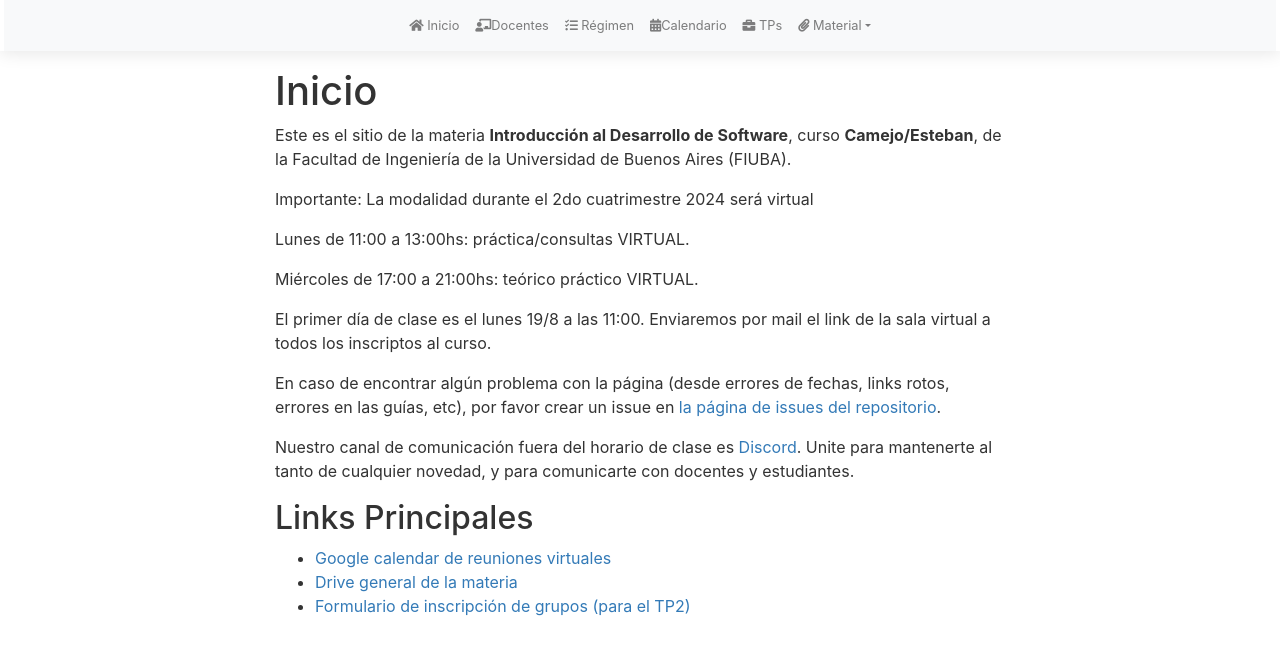
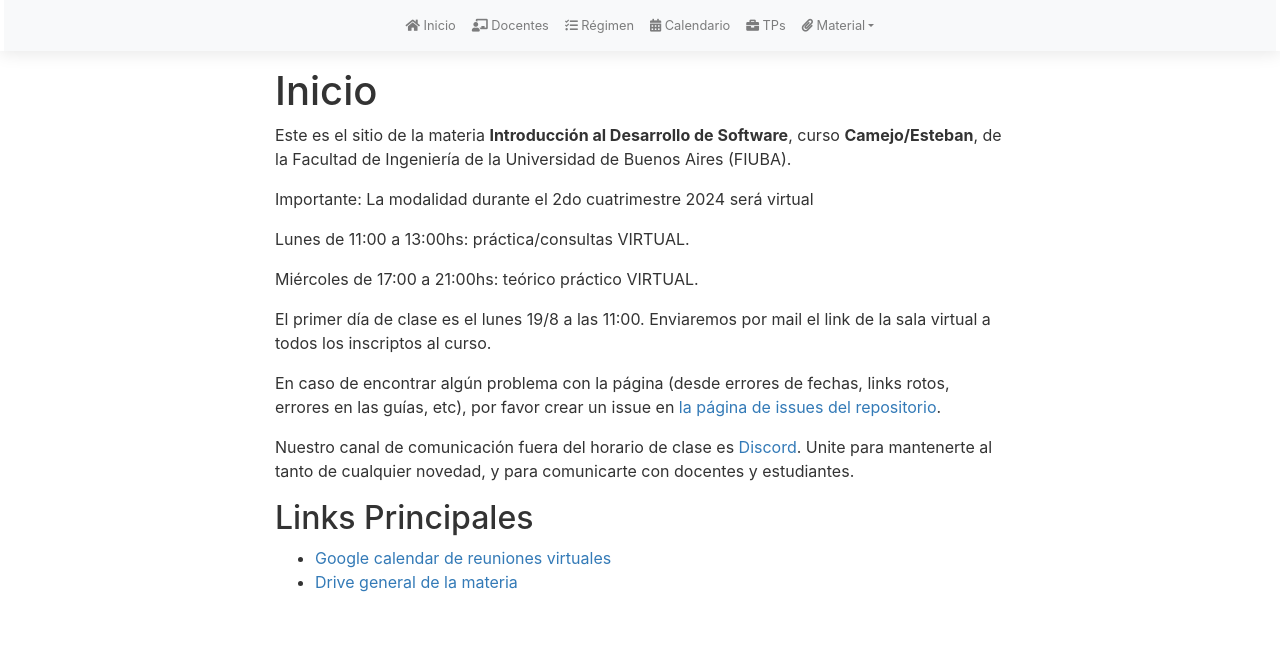
Before and after one commit to intro-tb022/intro, a Jekyll site: the page built from index.md, in a window 1280 px wide. Shown: the top 655 px of the page. Built offline with Jekyll 4.4.1, drawn with Linux system fonts in a browser that asks for light colours; nearby versions of some CDN libraries; our own code applies the rules of GitHub Pages for plain Markdown files.

Commit message:
Final touches

```diff
--- a/_data/docentes.yml
+++ b/_data/docentes.yml
@@ -3,8 +3,8 @@
 - nombre: Federico Esteban
   foto: /assets/img/docentes/fedee.jpg
   mail: fede.est@gmail.com
-  mail2: festeban@fi.uba.ar
   github: fmesteban
+
 
 ayudantes:
 
--- a/_includes/docentes.html
+++ b/_includes/docentes.html
@@ -17,10 +17,6 @@
           <a href="mailto:{{docente.mail}}"
              class="btn-social btn-outline social-link"><span class="fa fa-fw fa-envelope"></span></a>
           {% endif %}
-          {% if docente.mail2 %}
-          <a href="mailto:{{docente.mail2}}"
-             class="btn-social btn-outline social-link"><span class="fa fa-fw fa-envelope"></span></a>
-          {% endif %}
           {% if docente.github %}
           <a href="https://github.com/{{docente.github}}"
              class="btn-social btn-outline social-link"><span class="fab fa-fw fa-github"></span></a>
--- a/_includes/header.html
+++ b/_includes/header.html
@@ -11,11 +11,11 @@
                 <li class="nav-item {% if page.permalink == '/' %}active{% endif %}"><a class="nav-link"
                         href="{{ '/' | relative_url }}"><span class="fa fa-home"></span> Inicio</a></li>
                 <li class="nav-item {% if page.permalink == '/docentes' %}active{% endif %}"><a class="nav-link"
-                        href="{{ '/docentes' | relative_url }}"><span class="fa fa-chalkboard-teacher"></span>Docentes</a></li>
+                        href="{{ '/docentes' | relative_url }}"><span class="fa fa-chalkboard-teacher"></span> Docentes</a></li>
                 <li class="nav-item {% if page.permalink == '/regimen' %}active{% endif %}"><a class="nav-link"
                         href="{{ '/regimen' | relative_url }}"><span class="fa fa-tasks"></span> Régimen</a></li>
                 <li class="nav-item {% if page.permalink == '/calendario' %}active{% endif %}"><a class="nav-link"
-                        href="{{ '/calendario' | relative_url }}"><span class="fa fa-calendar-alt"></span>Calendario</a></li>
+                        href="{{ '/calendario' | relative_url }}"><span class="fa fa-calendar-alt"></span> Calendario</a></li>
                 <li class="nav-item {% if page.permalink == '/tps' %}active{% endif %}"><a class="nav-link"
                         href="{{ '/tps' | relative_url }}"><span class="fa fa-briefcase"></span> TPs</a></li>
                 {% assign menu_material = "/links_utiles, /material, /instalacion_linux" | split: ", " %}
--- a/assets/js/publicacion_tps.js
+++ b/assets/js/publicacion_tps.js
@@ -35,7 +35,7 @@
     if (dtHoy <= dtFinCuatrimestre) fila.innerHTML += "<td>" + prettyEntrega1 + "</td>"
     else fila.innerHTML += "<td> </td>"
 
-    if (dtEntrega2 == "Invalid Date" || dtHoy > dtFinCuatrimestre) fila.innerHTML += "<td> </td>"
+    if (dtEntrega2 == "Invalid Date" || dtHoy > dtFinCuatrimestre) fila.innerHTML += "<td> - </td>"
     else fila.innerHTML += "<td>" + prettyEntrega2 + "</td>"
 
     tabla.appendChild(fila)
--- a/index.md
+++ b/index.md
@@ -23,4 +23,4 @@
 
 * [Google calendar de reuniones virtuales]({{site.data.links.calendario}})
 * [Drive general de la materia]({{site.data.links.drive}})
-* [Formulario de inscripción de grupos (para el TP2)]({{site.data.links.formulario_grupos}})
+<!-- * [Formulario de inscripción de grupos (para el TP2)]({{site.data.links.formulario_grupos}}) -->
```
